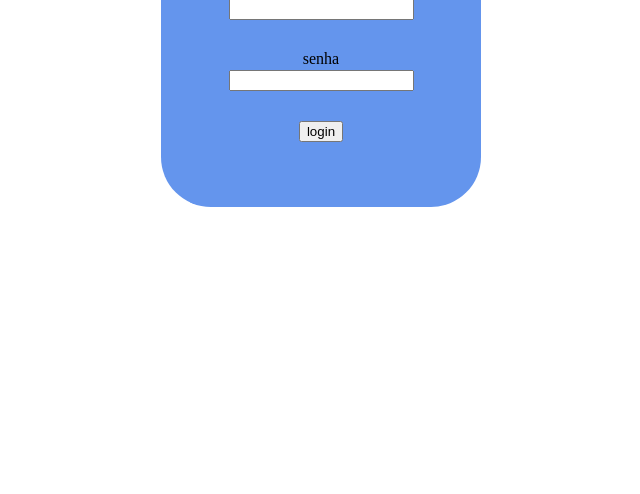
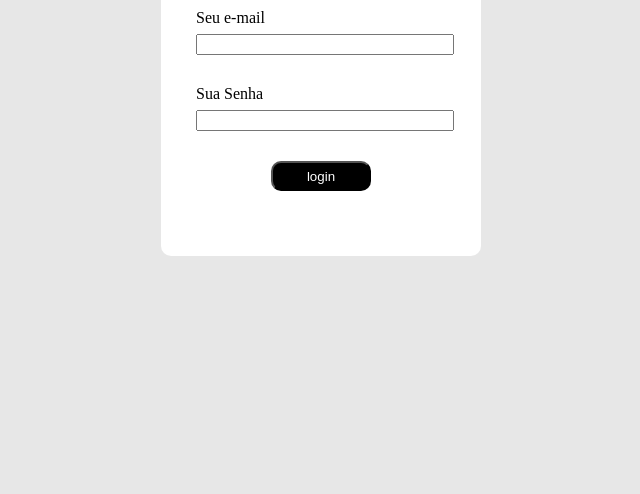
Before and after one commit to mawcom/Desafio_AVB, a website: page src/public/index.html in a window 1280 px wide. Shown: the part 306-800 px from the top of the page, without its empty margins (319-959 px from the left). Drawn offline with Linux system fonts and the light colour scheme.

Commit message:
interação realizada com sucesso

```diff
--- a/package.json
+++ b/package.json
@@ -17,5 +17,8 @@
   "bugs": {
     "url": "https://github.com/mawcom/Desafio_AVB/issues"
   },
-  "homepage": "https://github.com/mawcom/Desafio_AVB#readme"
+  "homepage": "https://github.com/mawcom/Desafio_AVB#readme",
+  "dependencies": {
+    "pg": "^8.16.3"
+  }
 }
--- a/src/public/index.html
+++ b/src/public/index.html
@@ -7,21 +7,22 @@
   <link rel="stylesheet" href="style.css">
 </head>
 <body>
+  <script src="script.js"></script>
   <h1 id = "bem_vindo">Bem vindo</h1>
   <div id = div_principal>
-    <h3 id = faça_login>Faça o seu login</h3>
+    <h3 id = faça_login>Login</h3>
 
     <div class="gm">
-      <label id = "label_gm" for="imput_gm">Gmail</label>
-      <input type="text", id = "imput_gm">
+      <label id = "label_gm" for="input_gm">Seu e-mail</label>
+      <input type="text", id = "input_gm">
     </div>
 
     <div class = "key">
-      <label id = "label_senha" for="imput_gm">senha</label>
+      <label id = "label_senha" for="input_gm">Sua Senha</label>
       <input type="password", id = "input_senha">
     </div>
 
-  <button id="butao">login</button>
+  <button id="butao" onclick="pegarSenha('#input_gm', '#input_senha')">login</button>
 </div>
 
 
--- a/src/public/script.js
+++ b/src/public/script.js
@@ -0,0 +1,12 @@
+function pegarSenha(tag_email, tag_senha) {
+    let emailInp = document.querySelector(tag_email);
+    let senhaInp = document.querySelector(tag_senha);
+
+    console.log(emailInp.value)
+    console.log(senhaInp.value)
+
+    emailInp.value = "";
+    senhaInp.value = "";
+
+
+}
--- a/src/public/style.css
+++ b/src/public/style.css
@@ -1,3 +1,7 @@
+html {
+    background-color: rgb(231, 231, 231);
+}
+
 #bem_vindo {
     text-align: center;
     margin-top: 8-px;
@@ -6,44 +10,64 @@
 
 .gm {
     margin-top: 30px;
+    width: 100;
 }
 
-#imput_gm, #label_gm{
+#label_gm {
+    padding-bottom: 10px;
+
+}
+#input_gm{
     display: block;
     margin: 2px auto;
     text-align: center;
     margin-top: 1px;
+    width: 250px;
+    height: 15px;
+    margin-top: 7px;
 }
 
 
 .key {
     margin-top: 30px;
 }
+#label_senha {
+    padding-bottom: 10px;
+}
 
-#input_senha, #label_senha{
+#input_senha{
     display: block;
     margin: 2px auto;
     text-align: center;
-     margin-bottom: 1px;
+    margin-top: 1px;
+    width: 250px;
+    height: 15px;
+    margin-top: 7px;
 }
 
 #faça_login {
     text-align: center;
      margin-top: 0px;
+     margin-bottom: 0px;
+     font-size: 45px;
 
 }
 
 #div_principal{
-    background-color: cornflowerblue;
+    background-color: rgb(255, 255, 255);
     width: 250px;
     margin: 0 auto;
     padding: 35px;
-    border-radius: 50px;
+    border-radius: 10px;
 }
 
 #butao {
     display: block;
     margin: 30px auto;
-
+    width: 100px;
+    height: 30px;
+    border-radius: 10px;
+    color: rgb(255, 255, 255);
+    background-color: black;
 
 }
```
Also changed, not shown: 1 other file.
